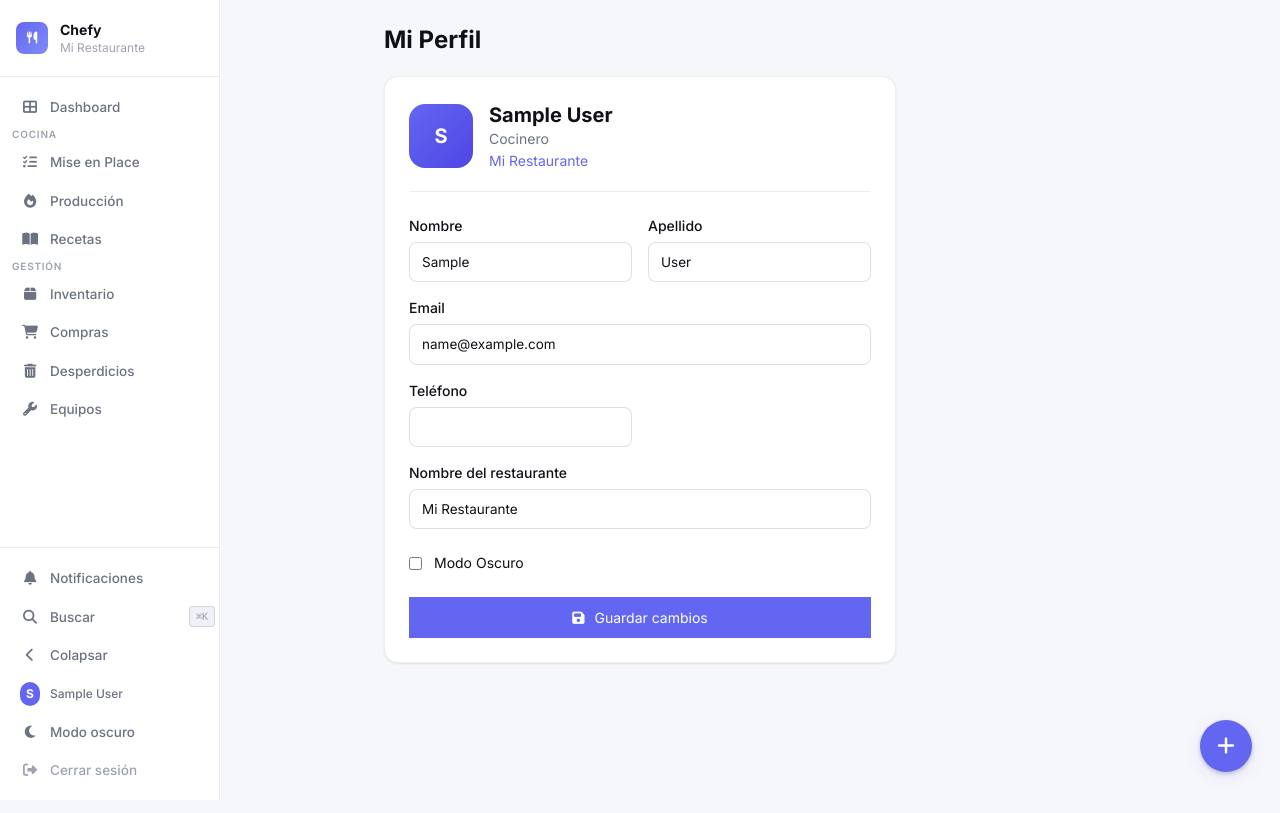
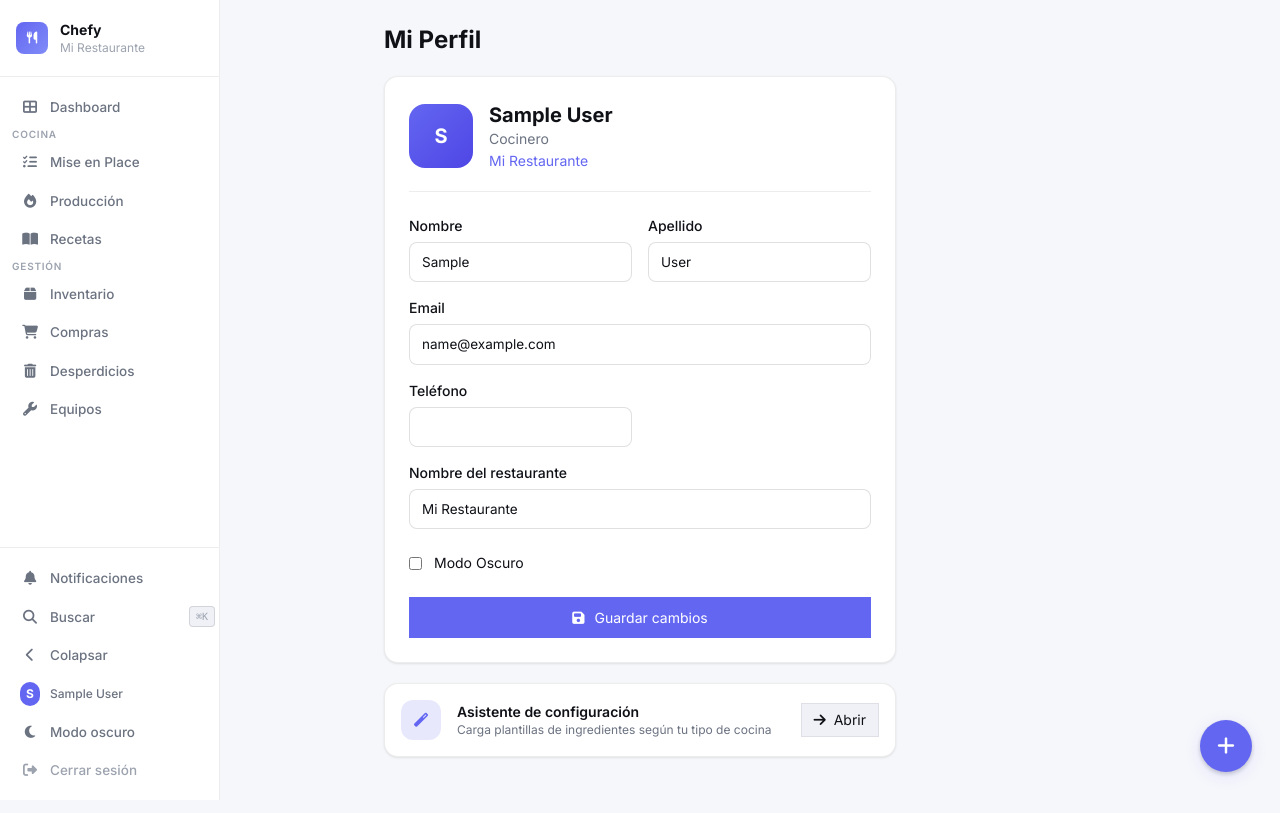
Before and after one commit to Reken13/Chefy, a Django app: page /auth/perfil/ in a window 1280 px wide. Run offline with Django 5.2, Linux system fonts and the light colour scheme; the visitor is signed in with stand-in values (Sample User, id 1); data that the repository does not hold is empty; parts of the project's set-up code (start-up, migrations or seed data) failed here and were passed over; some libraries are stand-ins or nearby versions.

Commit message:
fix: TemplateSyntaxError on |split filter + onboarding accessibility
Fixes:
- Create core/templatetags/chefy_tags.py with custom |split filter
  (Django has no built-in split filter — caused 500 on /inventario/ and
  /recetas/<pk>/ pages)
- Load {% load chefy_tags %} in ingredient_list.html and recipe_detail.html

Onboarding improvements:
- Onboarding is now accessible at any time via /auth/onboarding/
- Added "Asistente de configuración" shortcut card in the profile page
- Dashboard redirect now only triggers when inventory is truly empty
- Added ?setup=1 query param on dashboard to force onboarding redirect

https://claude.ai/code/session_01J48kkVUrNwf5Scad58X2qs

```diff
--- a/templates/core/profile.html
+++ b/templates/core/profile.html
@@ -51,5 +51,20 @@
       </button>
     </form>
   </div>
+
+  <!-- Setup wizard shortcut -->
+  <div class="ch-card p-4 flex items-center gap-4">
+    <div class="w-10 h-10 rounded-xl flex items-center justify-center flex-shrink-0"
+         style="background:var(--accent-glow);color:var(--accent)">
+      <i class="fas fa-magic text-sm"></i>
+    </div>
+    <div class="flex-1">
+      <p class="font-semibold text-sm" style="color:var(--text)">Asistente de configuración</p>
+      <p class="text-xs" style="color:var(--text-muted)">Carga plantillas de ingredientes según tu tipo de cocina</p>
+    </div>
+    <a href="{% url 'onboarding' %}" class="ch-btn-secondary text-sm py-1.5 px-3 flex-shrink-0">
+      <i class="fas fa-arrow-right mr-1"></i> Abrir
+    </a>
+  </div>
 </div>
 {% endblock %}
--- a/templates/inventory/ingredient_list.html
+++ b/templates/inventory/ingredient_list.html
@@ -1,4 +1,5 @@
 {% extends "base/base.html" %}
+{% load chefy_tags %}
 {% block title %}Inventario{% endblock %}
 
 {% block content %}
--- a/templates/recipes/recipe_detail.html
+++ b/templates/recipes/recipe_detail.html
@@ -1,4 +1,5 @@
 {% extends "base/base.html" %}
+{% load chefy_tags %}
 {% block title %}{{ recipe.name }}{% endblock %}
 
 {% block content %}
```
Also changed, not shown: core/dashboard_views.py (+5 -2 lines), core/templatetags/chefy_tags.py (added, +8 -0 lines), core/templatetags/__init__.py (added).
